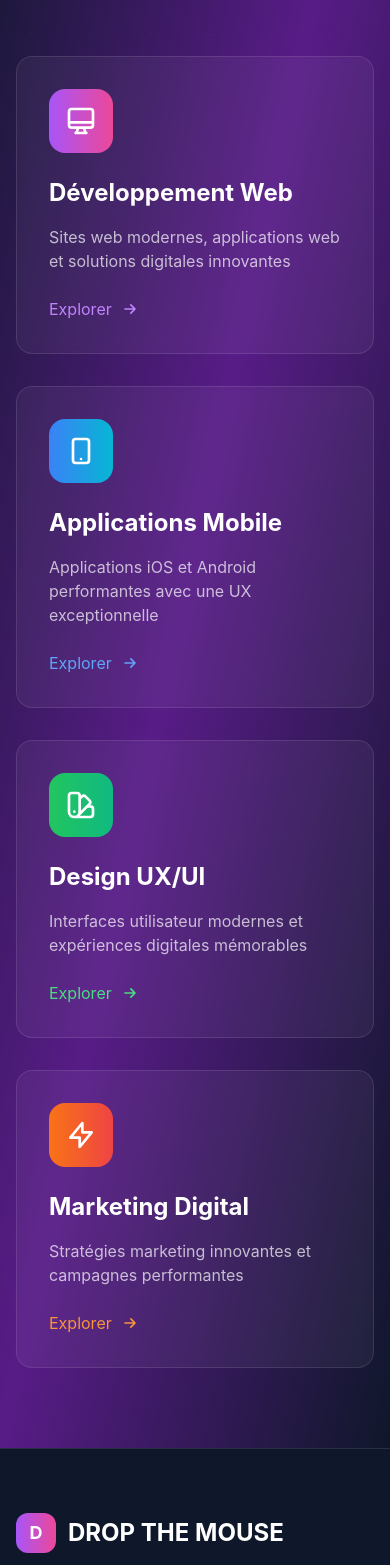
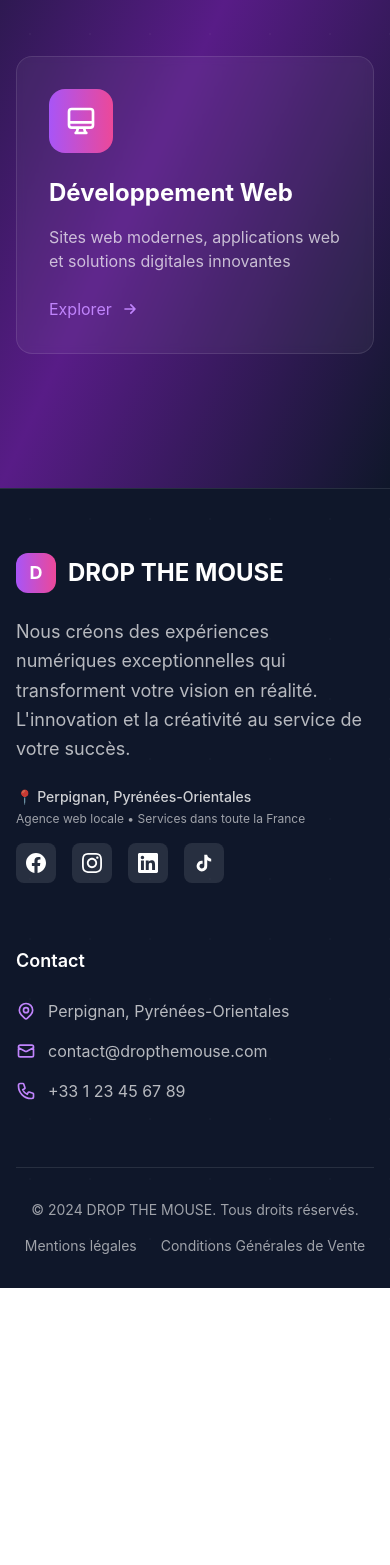
Before and after one commit to SarahTld/drop-the-mouse-website, a Nuxt app: page /realisations in a window 390 px wide. Shown: the part 356-1921 px from the top of the page. After the commit the page ends 1644 px from the top, so only its background shows below. Built offline with nearby package versions, Linux system fonts and the light colour scheme.

Commit message:
Remove all broken links to non-existent pages
- Remove links to /realisations/mobile
- Remove links to /realisations/design
- Remove links to /realisations/marketing
- Keep only the working /realisations/web page
- Fix all prerender 404 errors

```diff
--- a/pages/realisations.vue
+++ b/pages/realisations.vue
@@ -39,62 +39,6 @@
             </div>
           </NuxtLink>
 
-          <!-- Mobile Apps -->
-          <NuxtLink to="/realisations/mobile" class="group">
-            <div class="bg-white/5 backdrop-blur-sm border border-white/10 rounded-2xl p-8 hover:bg-white/10 hover:border-white/20 transition-all duration-500 transform hover:-translate-y-2 hover:shadow-2xl hover:shadow-purple-500/20">
-              <div class="w-16 h-16 bg-gradient-to-r from-blue-500 to-cyan-500 rounded-2xl flex items-center justify-center mb-6 group-hover:scale-110 transition-transform duration-300">
-                <svg class="w-8 h-8 text-white" fill="none" stroke="currentColor" viewBox="0 0 24 24">
-                  <path stroke-linecap="round" stroke-linejoin="round" stroke-width="2" d="M12 18h.01M8 21h8a2 2 0 002-2V5a2 2 0 00-2-2H8a2 2 0 00-2 2v14a2 2 0 002 2z"></path>
-                </svg>
-              </div>
-              <h3 class="text-2xl font-bold text-white mb-4">Applications Mobile</h3>
-              <p class="text-white/70 mb-6">Applications iOS et Android performantes avec une UX exceptionnelle</p>
-              <div class="flex items-center text-blue-400 group-hover:text-blue-300 transition-colors duration-200">
-                <span class="mr-2">Explorer</span>
-                <svg class="w-5 h-5 transform group-hover:translate-x-1 transition-transform duration-200" fill="none" stroke="currentColor" viewBox="0 0 24 24">
-                  <path stroke-linecap="round" stroke-linejoin="round" stroke-width="2" d="M13 7l5 5m0 0l-5 5m5-5H6"></path>
-                </svg>
-              </div>
-            </div>
-          </NuxtLink>
-
-          <!-- Design UX/UI -->
-          <NuxtLink to="/realisations/design" class="group">
-            <div class="bg-white/5 backdrop-blur-sm border border-white/10 rounded-2xl p-8 hover:bg-white/10 hover:border-white/20 transition-all duration-500 transform hover:-translate-y-2 hover:shadow-2xl hover:shadow-purple-500/20">
-              <div class="w-16 h-16 bg-gradient-to-r from-green-500 to-emerald-500 rounded-2xl flex items-center justify-center mb-6 group-hover:scale-110 transition-transform duration-300">
-                <svg class="w-8 h-8 text-white" fill="none" stroke="currentColor" viewBox="0 0 24 24">
-                  <path stroke-linecap="round" stroke-linejoin="round" stroke-width="2" d="M7 21a4 4 0 01-4-4V5a2 2 0 012-2h4a2 2 0 012 2v12a4 4 0 01-4 4zm0 0h12a2 2 0 002-2v-4a2 2 0 00-2-2h-2.343M11 7.343l1.657-1.657a2 2 0 012.828 0l2.829 2.829a2 2 0 010 2.828l-8.486 8.485M7 17h.01"></path>
-                </svg>
-              </div>
-              <h3 class="text-2xl font-bold text-white mb-4">Design UX/UI</h3>
-              <p class="text-white/70 mb-6">Interfaces utilisateur modernes et expériences digitales mémorables</p>
-              <div class="flex items-center text-green-400 group-hover:text-green-300 transition-colors duration-200">
-                <span class="mr-2">Explorer</span>
-                <svg class="w-5 h-5 transform group-hover:translate-x-1 transition-transform duration-200" fill="none" stroke="currentColor" viewBox="0 0 24 24">
-                  <path stroke-linecap="round" stroke-linejoin="round" stroke-width="2" d="M13 7l5 5m0 0l-5 5m5-5H6"></path>
-                </svg>
-              </div>
-            </div>
-          </NuxtLink>
-
-          <!-- Marketing Digital -->
-          <NuxtLink to="/realisations/marketing" class="group">
-            <div class="bg-white/5 backdrop-blur-sm border border-white/10 rounded-2xl p-8 hover:bg-white/10 hover:border-white/20 transition-all duration-500 transform hover:-translate-y-2 hover:shadow-2xl hover:shadow-purple-500/20">
-              <div class="w-16 h-16 bg-gradient-to-r from-orange-500 to-red-500 rounded-2xl flex items-center justify-center mb-6 group-hover:scale-110 transition-transform duration-300">
-                <svg class="w-8 h-8 text-white" fill="none" stroke="currentColor" viewBox="0 0 24 24">
-                  <path stroke-linecap="round" stroke-linejoin="round" stroke-width="2" d="M13 10V3L4 14h7v7l9-11h-7z"></path>
-                </svg>
-              </div>
-              <h3 class="text-2xl font-bold text-white mb-4">Marketing Digital</h3>
-              <p class="text-white/70 mb-6">Stratégies marketing innovantes et campagnes performantes</p>
-              <div class="flex items-center text-orange-400 group-hover:text-orange-300 transition-colors duration-200">
-                <span class="mr-2">Explorer</span>
-                <svg class="w-5 h-5 transform group-hover:translate-x-1 transition-transform duration-200" fill="none" stroke="currentColor" viewBox="0 0 24 24">
-                  <path stroke-linecap="round" stroke-linejoin="round" stroke-width="2" d="M13 7l5 5m0 0l-5 5m5-5H6"></path>
-                </svg>
-              </div>
-            </div>
-          </NuxtLink>
 
         </div>
       </div>
```
